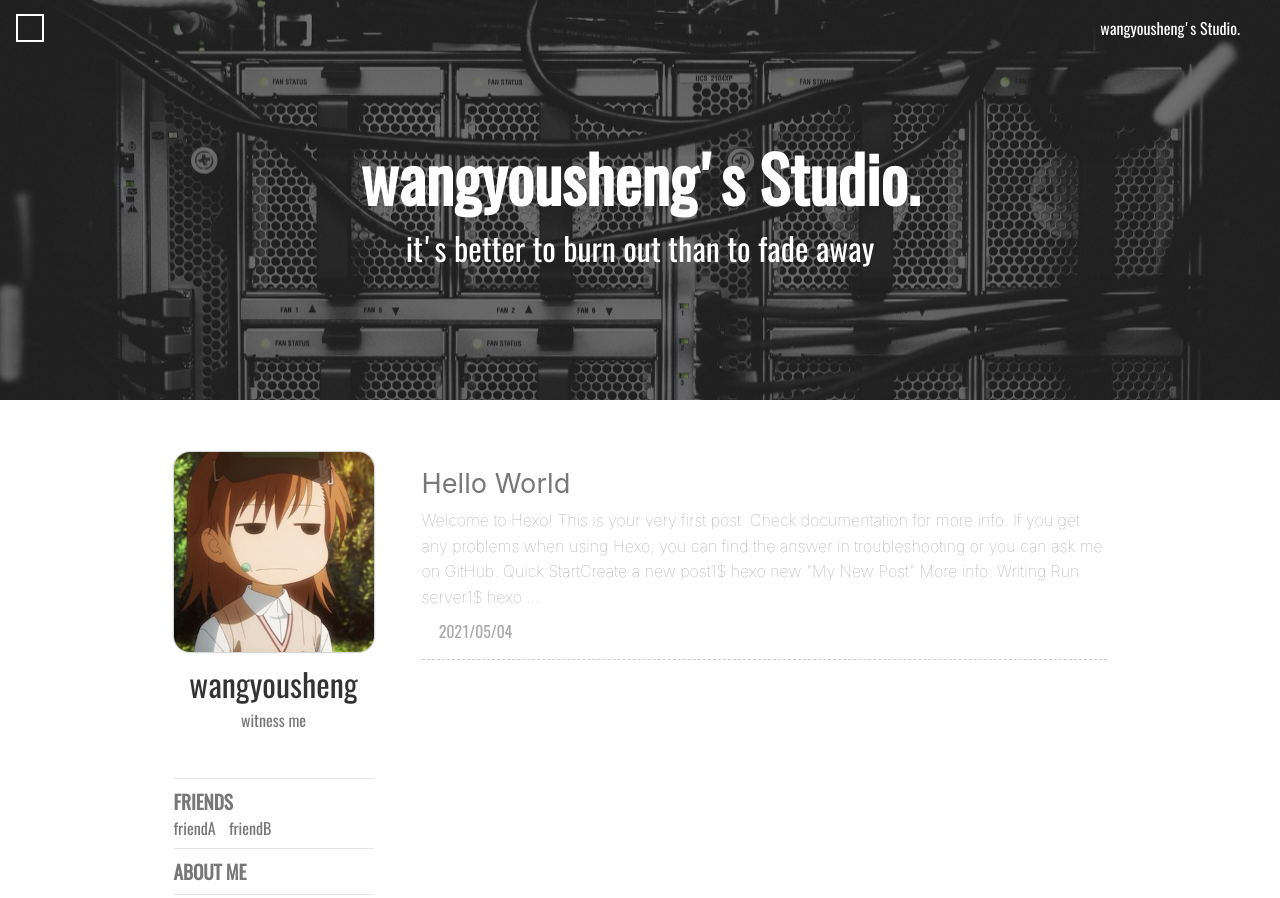
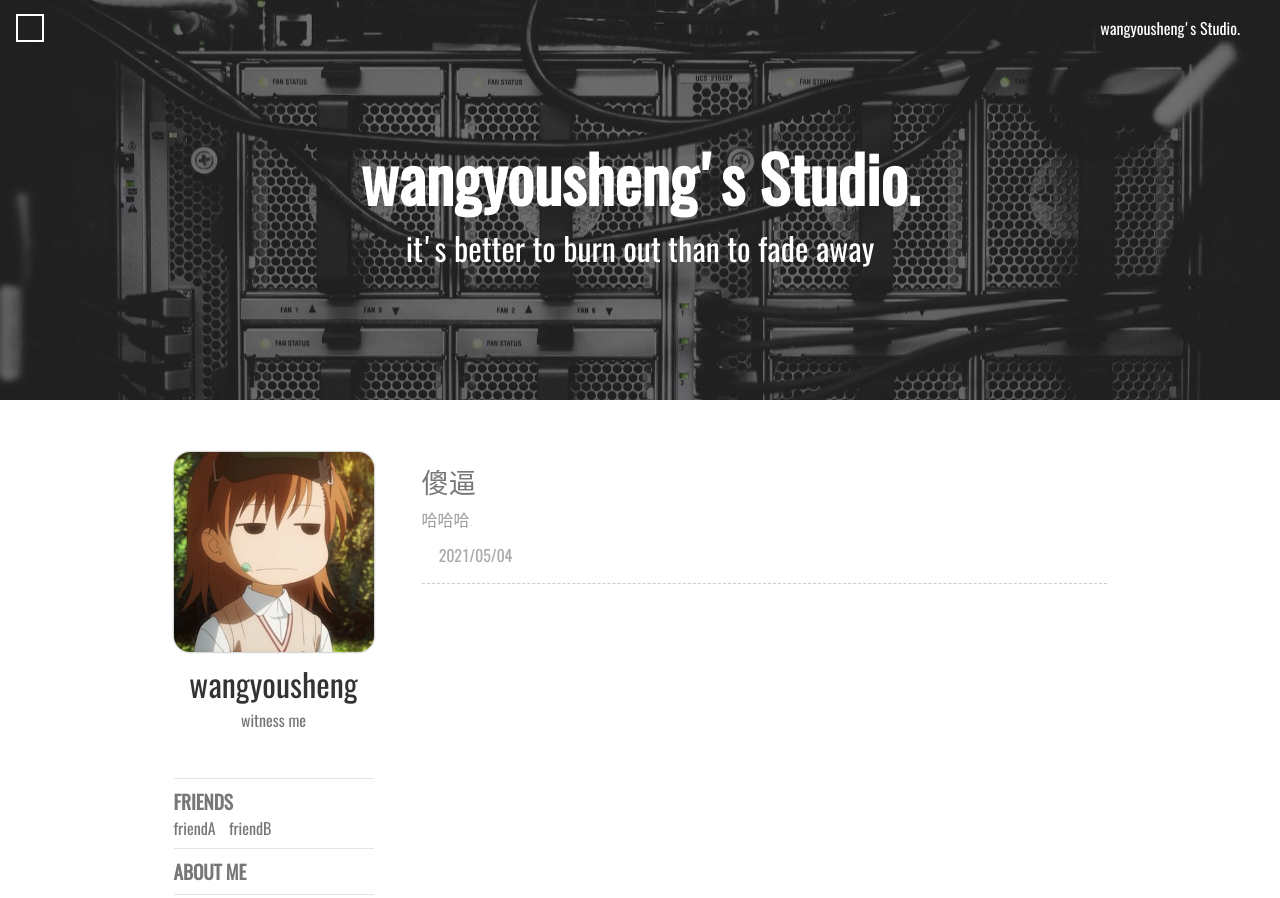
Before and after one commit to wys1728713796/wys1728713796.github.io, a plain HTML site: page index.html in a window 1280 px wide. Shown: the top 898 px of the page. Drawn offline with nearby package versions, Linux system fonts and the light colour scheme; some packages are replaced by stand-ins of ours; no server answers; a script that the page names is missing; a web font is replaced by a local one.

Commit message:
Site updated: 2021-05-05 20:19:33

```diff
--- a/index.html
+++ b/index.html
@@ -369,14 +369,11 @@ height:50vh;
     <article class="index-post">
         <a class="abstract-title" href = "/2021/05/04/hello-world/" >
 
-                <span>Hello World</span>
+                <span>傻逼</span>
         </a>
         <div class="abstract-content">
-            Welcome to Hexo! This is your very first post. Check documentation for more info. If you get any problems when using Hexo, you can find the answer in troubleshooting or you can ask me on GitHub.
-Quick StartCreate a new post1$ hexo new &quot;My New Post&quot;
+            哈哈哈.
 
-More info: Writing
-Run server1$ hexo ...
         </div>
         <div class="abstract-post-meta">
             <!-- date  -->
@@ -625,7 +622,7 @@ Run server1$ hexo ...
 
 
         <li class="archive-post-item">
-            <span class="archive-post-date">Invalid date</span><a class="archive-post-title" href= "/2021/05/04/hello-world/" >Hello World</a>
+            <span class="archive-post-date">Invalid date</span><a class="archive-post-title" href= "/2021/05/04/hello-world/" >傻逼</a>
         </li>
 
     </div>
```
Also changed, not shown: archives/2021/05/index.html (+3 -6 lines), archives/2021/index.html (+3 -6 lines), archives/index.html (+3 -6 lines).
